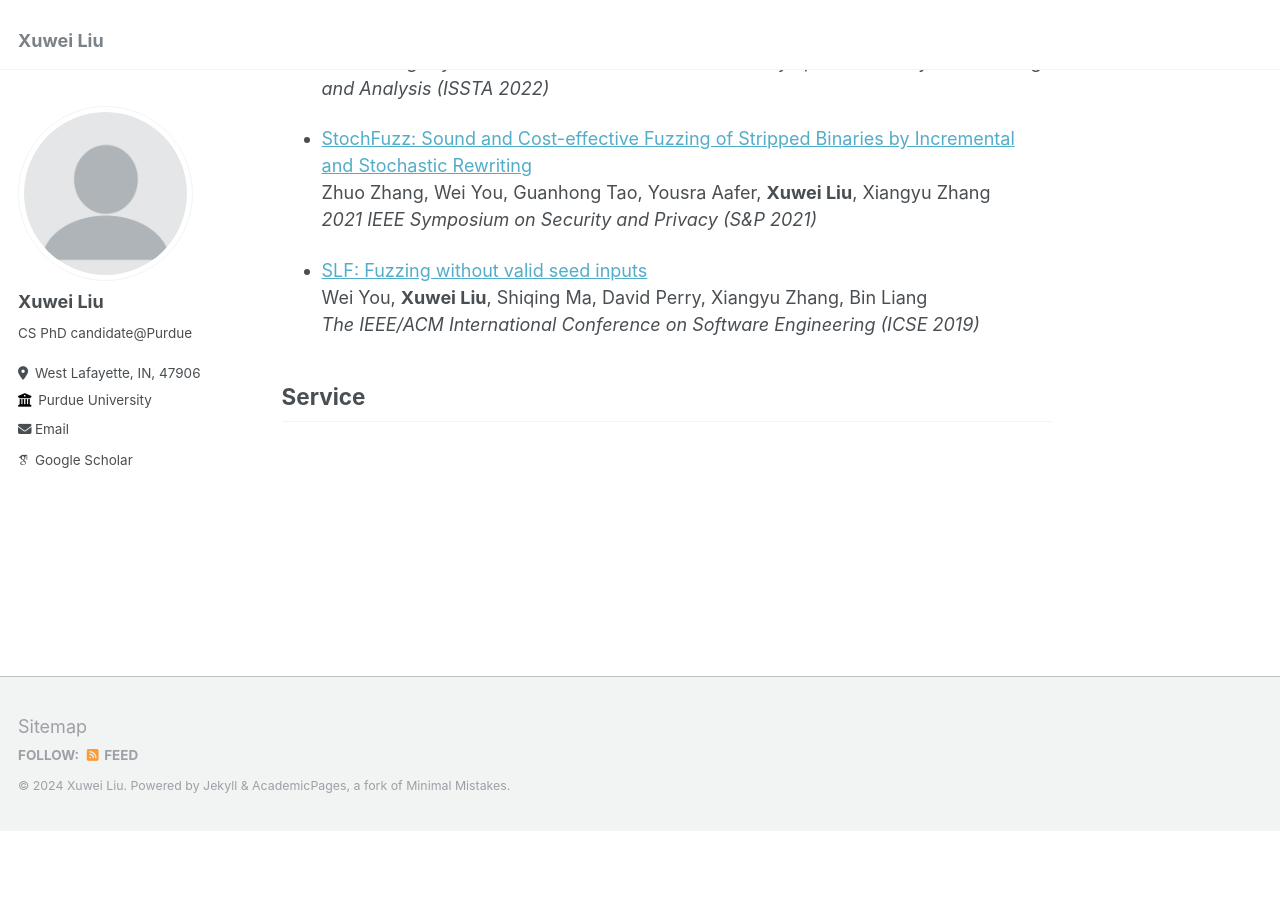
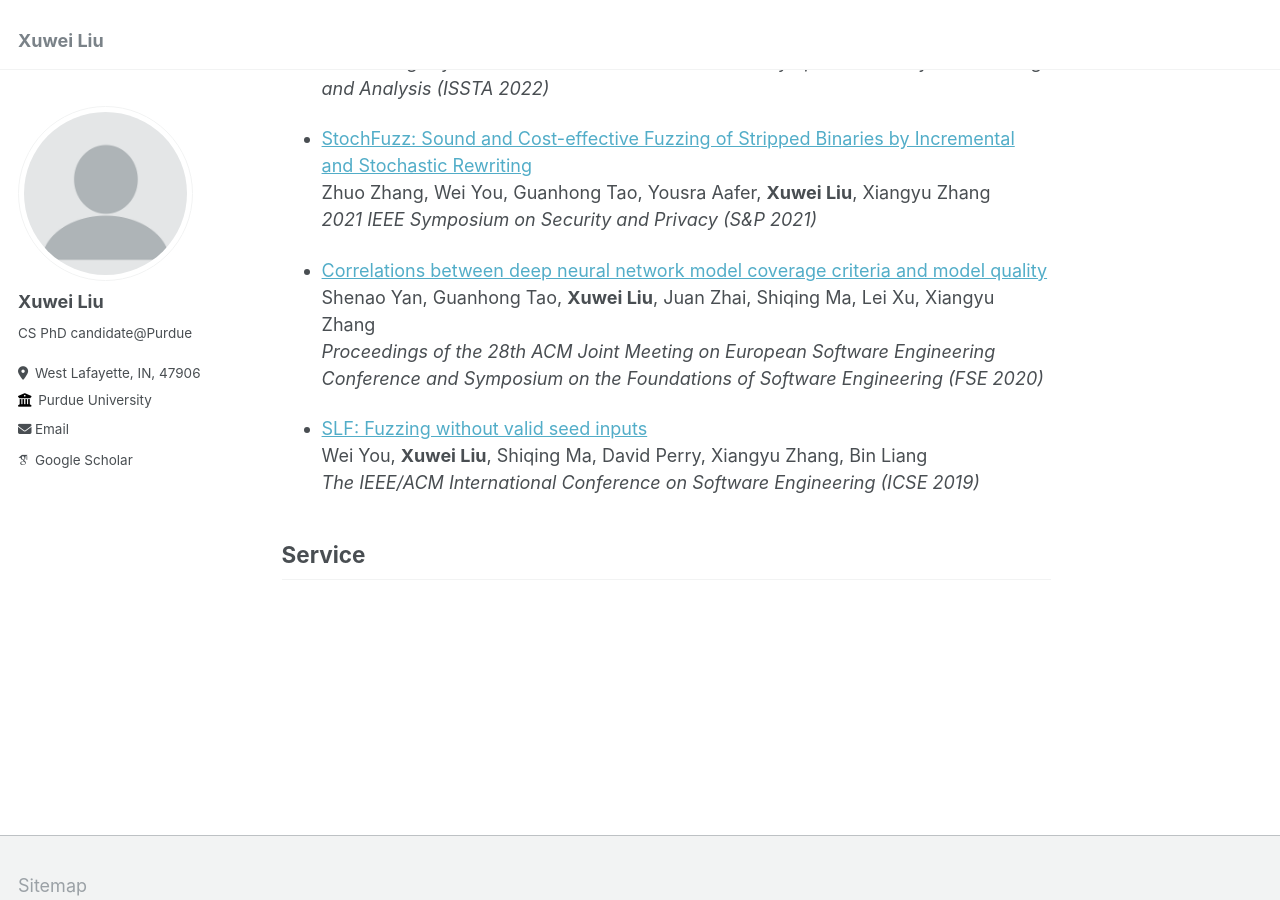
Before and after one commit to shellwayxw/shellwayxw.github.io, a Jekyll site: the page built from _pages/about.md, in a window 1280 px wide and 900 px high, scrolled down 888 px. Built offline with Jekyll 4.4.1, drawn with Linux system fonts in a browser that asks for light colours; some web fonts are replaced; before the commit the page ends 1720 px from its top, so only the background shows below that.

Commit message:
Update about.md

```diff
--- a/_pages/about.md
+++ b/_pages/about.md
@@ -36,6 +36,10 @@ redirect_from:
   Zhuo Zhang, Wei You, Guanhong Tao, Yousra Aafer, **Xuwei Liu**, Xiangyu Zhang
   _2021 IEEE Symposium on Security and Privacy (S&P 2021)_
 
+- [Correlations between deep neural network model coverage criteria and model quality](https://people.cs.rutgers.edu/~jz798/papers/fse20_yan.pdf)
+  Shenao Yan, Guanhong Tao, **Xuwei Liu**, Juan Zhai, Shiqing Ma, Lei Xu, Xiangyu Zhang
+  _Proceedings of the 28th ACM Joint Meeting on European Software Engineering Conference and Symposium on the Foundations of Software Engineering (FSE 2020)_
+
 - [SLF: Fuzzing without valid seed inputs](https://youwei1988.github.io/papers/ICSE2019.pdf)
   Wei You, **Xuwei Liu**, Shiqing Ma, David Perry, Xiangyu Zhang, Bin Liang
   _The IEEE/ACM International Conference on Software Engineering (ICSE 2019)_
```
